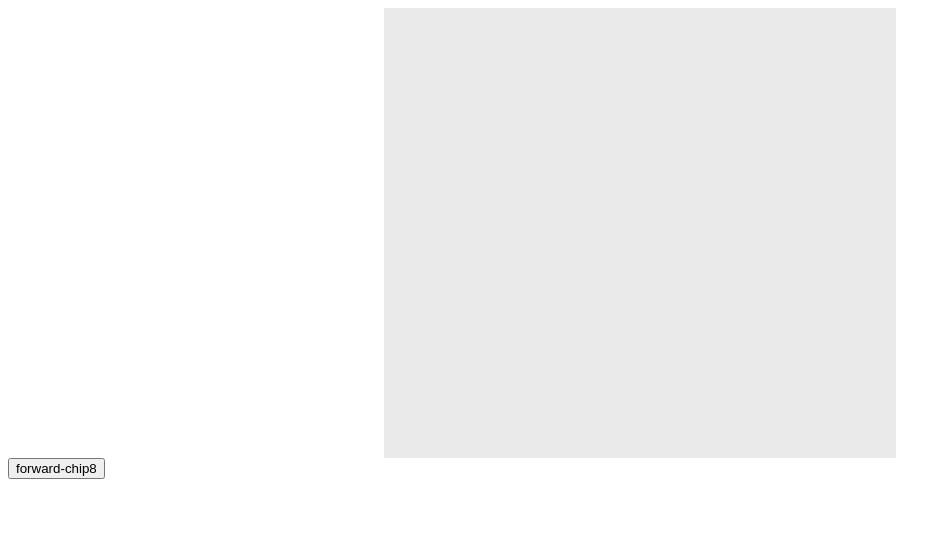
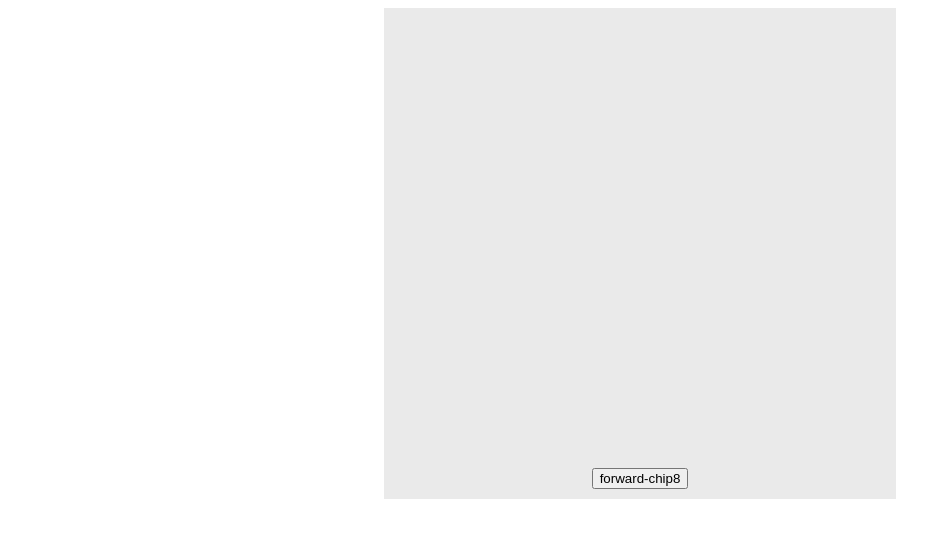
Before and after one commit to Dmarcano/rustChip8, a website built with webpack: page wasm-chip8/www/index.html in a window 1280 px wide. Shown: the whole page, without its empty margins (0-951 px from the left). Built offline with nearby package versions, Linux system fonts and the light colour scheme; files whose address does not match are found by name; what wasm_chip8 would draw is missing.

Commit message:
css styling

```diff
--- a/wasm-chip8/www/index.html
+++ b/wasm-chip8/www/index.html
@@ -20,25 +20,42 @@
           margin: 0 auto;
           grid-template-rows: 190px 260px;
       }
+
+      .display {
+        grid-column: 1 / span 3;
+      }
+
+      .controls {
+        grid-column: 1 / span 3;
+       display: flex;
+       justify-content: center;
+       padding: 10px;
+      }
   </style>
   </head>
   <body>
     <noscript>This page contains webassembly and javascript content, please enable javascript in your browser.</noscript>
     <script src="./bootstrap.js"></script>
 
+
+
     <div class="content">
-      <div class="display">
-        <canvas id="chip8-canvas" width="64" height="32" style="transform: scale(8); transform-origin: top left;"></canvas>
+
+
+        <div class="display">
+          <canvas id="chip8-canvas" width="64" height="32" style="transform: scale(8); transform-origin: top left;"></canvas>
+        </div>
+
+      <div></div>
+
+
+      <div class="controls">
+        <button id="forward-chip8" >forward-chip8</button>
       </div>
-
-    <br>
-
 
     </div>
 
-    <div class="controls">
-      <button id="forward-chip8" >forward-chip8</button>
-  </div>
+
 
   </body>
 </html>
```
